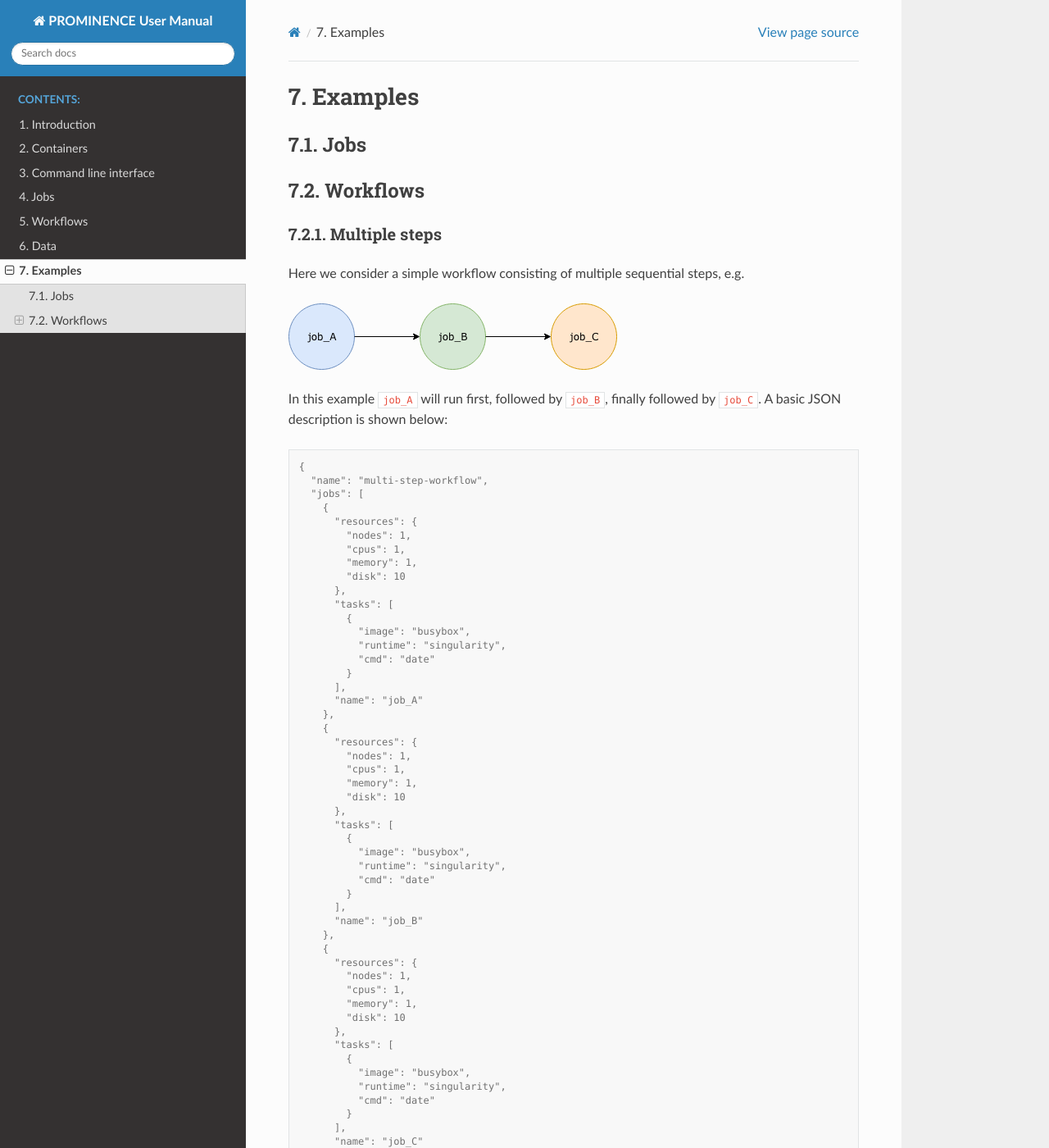
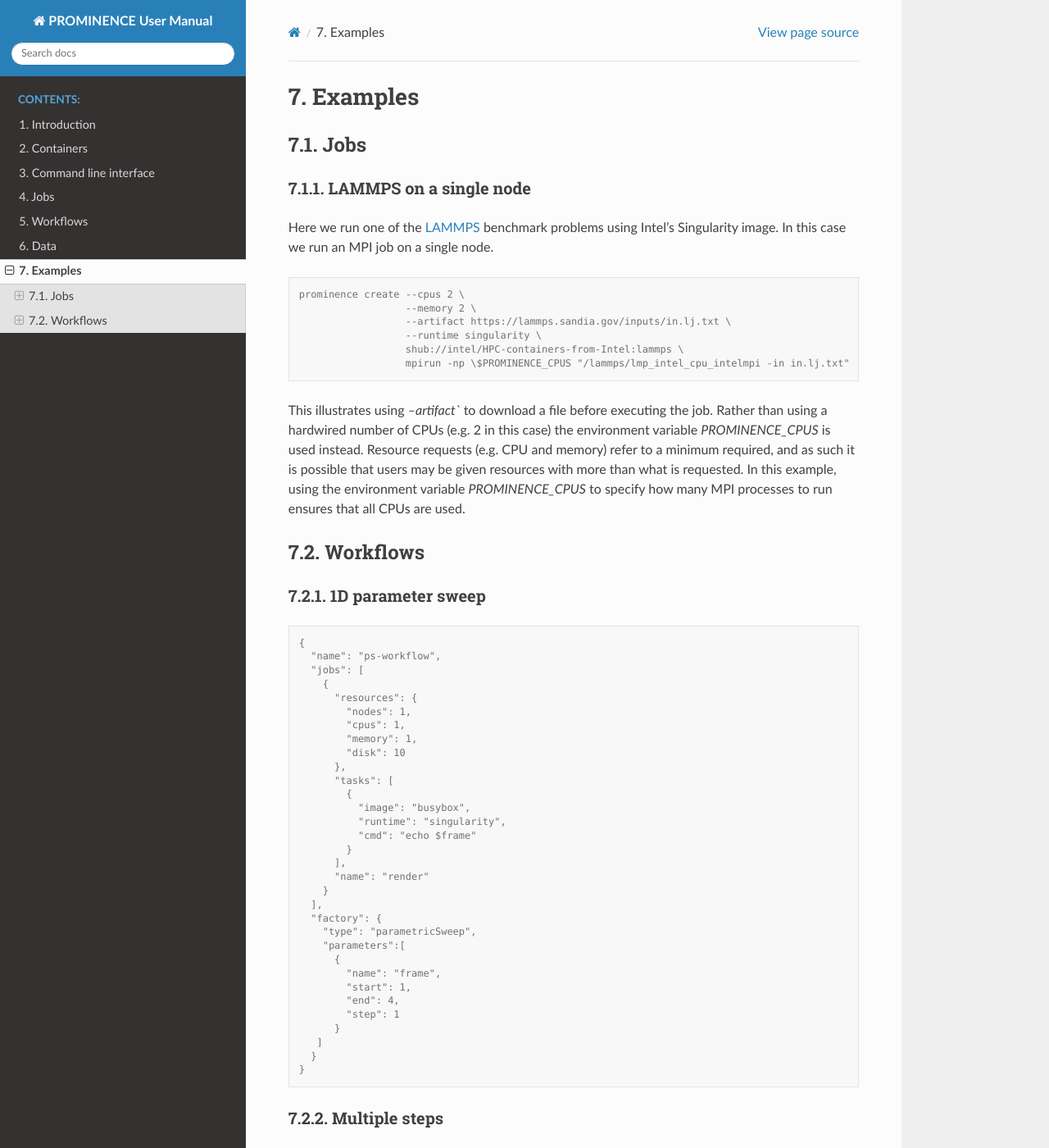
Before and after one commit to prominence-eosc/docs-eosc, a Sphinx documentation site: the page built from source/examples.rst, in a window 1280 px wide and 1400 px high. Shown: the whole window at 82% size. Built offline with Sphinx 7.4.7 and the Read the Docs theme 2.0.0, drawn with Linux system fonts in a browser that asks for light colours.

Commit message:
Adding LAMMPS example

```diff
--- a/source/examples.rst
+++ b/source/examples.rst
@@ -6,8 +6,62 @@ Examples
 Jobs
 ----
 
+LAMMPS on a single node
+^^^^^^^^^^^^^^^^^^^^^^^
+
+Here we run one of the `LAMMPS <https://lammps.sandia.gov/>`_ benchmark problems using Intel’s Singularity image. In this case we run an MPI job on a single node.
+
+.. code-block:: console
+
+   prominence create --cpus 2 \
+                     --memory 2 \
+                     --artifact https://lammps.sandia.gov/inputs/in.lj.txt \
+                     --runtime singularity \
+                     shub://intel/HPC-containers-from-Intel:lammps \
+                     mpirun -np \$PROMINENCE_CPUS "/lammps/lmp_intel_cpu_intelmpi -in in.lj.txt"
+
+This illustrates using `--artifact`` to download a file before executing the job. Rather than using a hardwired number of CPUs (e.g. 2 in this case) the environment variable `PROMINENCE_CPUS` is used instead. Resource requests (e.g. CPU and memory) refer to a minimum required, and as such it is possible that users may be given resources with more than what is requested. In this example, using the environment variable `PROMINENCE_CPUS` to specify how many MPI processes to run ensures that all CPUs are used.
+
 Workflows
 ---------
+
+1D parameter sweep
+^^^^^^^^^^^^^^^^^^
+
+.. code-block:: console
+
+   {
+     "name": "ps-workflow",
+     "jobs": [
+       {
+         "resources": {
+           "nodes": 1,
+           "cpus": 1,
+           "memory": 1,
+           "disk": 10
+         },
+         "tasks": [
+           {
+             "image": "busybox",
+             "runtime": "singularity",
+             "cmd": "echo $frame"
+           }
+         ],
+         "name": "render"
+       }
+     ],
+     "factory": {
+       "type": "parametricSweep",
+       "parameters":[
+         {
+           "name": "frame",
+           "start": 1,
+           "end": 4,
+           "step": 1
+         }
+      ]
+     }
+   }
 
 Multiple steps
 ^^^^^^^^^^^^^^
```
